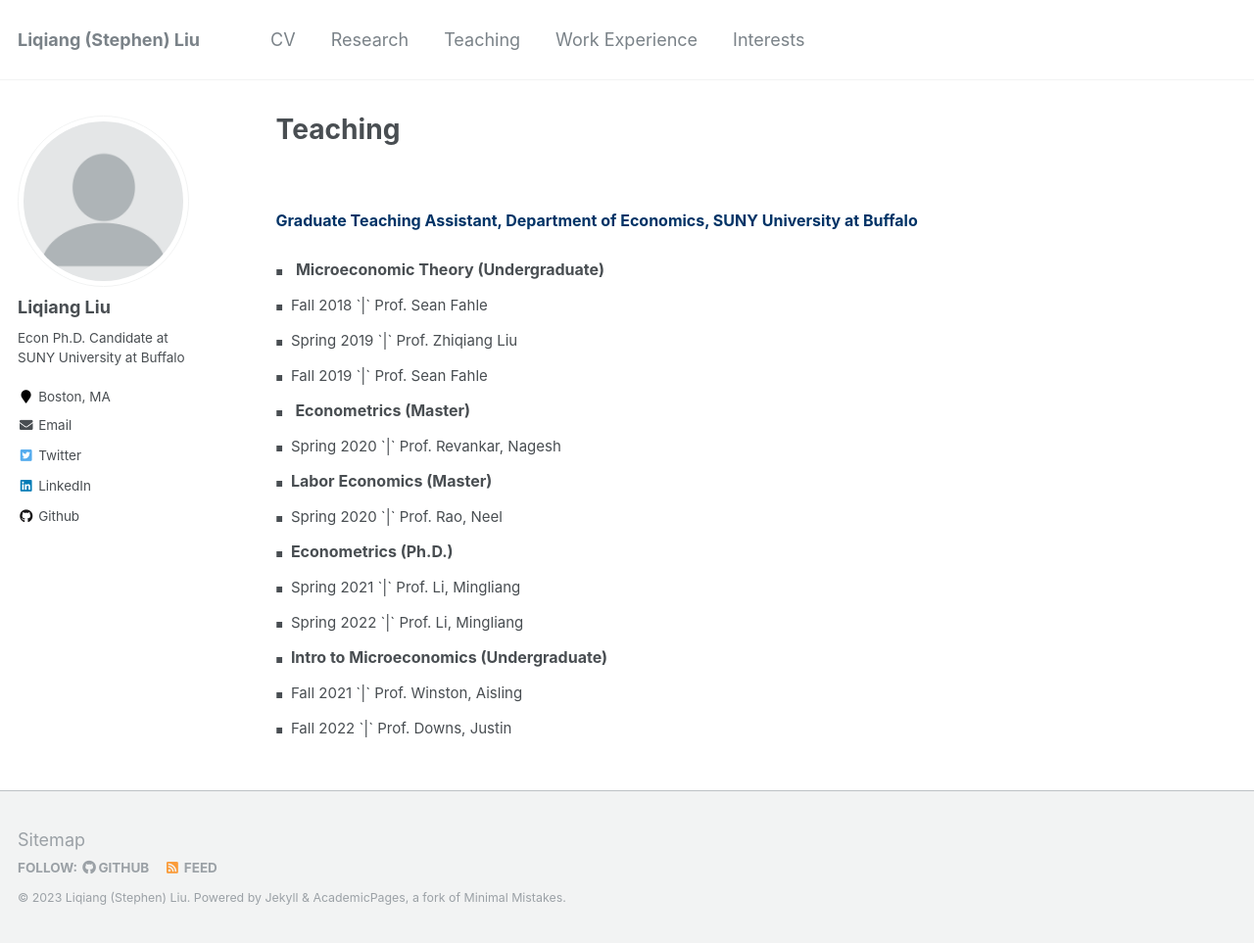
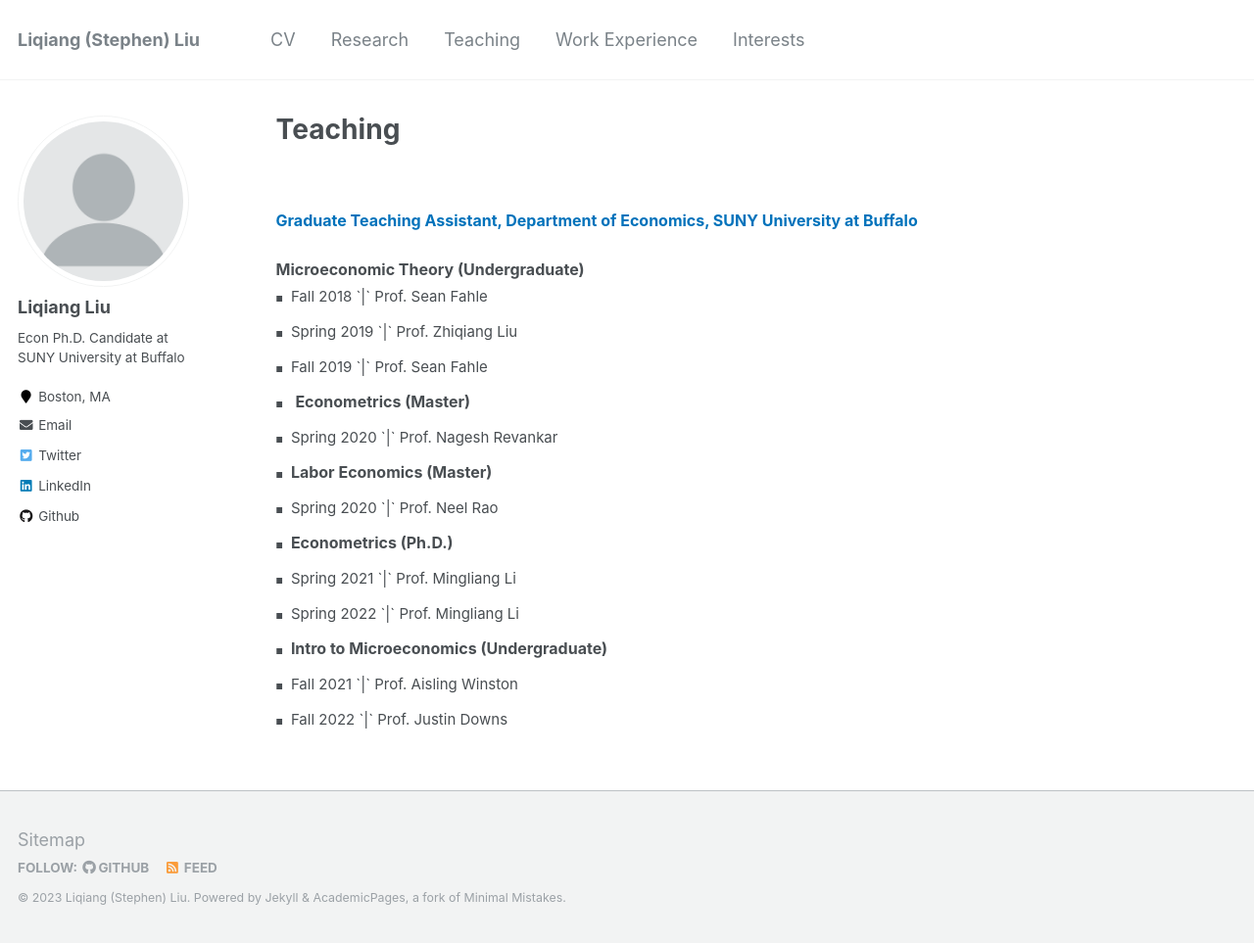
Before and after one commit to Liqiang-Liu/Liqiang-Liu.github.io, a Jekyll site: the page built from _pages/teaching.md, in a window 1280 px wide and 963 px high. Shown: the whole window at 98% size. Built offline with Jekyll 4.4.1, drawn with Linux system fonts in a browser that asks for light colours.

Commit message:
Update teaching.md

```diff
--- a/_pages/teaching.md
+++ b/_pages/teaching.md
@@ -26,7 +26,44 @@ redirect_from:
 <span style="color:white;"> space space space </span>
 
 
-<span style="font-size: 16px;"> <span style="color:#003366;"> **Graduate Teaching Assistant, Department of Economics, SUNY University at Buffalo** </span> </span>
+<span style="font-size: 16px;"> <span style="color:#0072bb;"> **Graduate Teaching Assistant, Department of Economics, SUNY University at Buffalo** </span> </span>
+<ul class="custom-bullet">
+  <span style="font-size: 16px;"><strong>Microeconomic Theory (Undergraduate)</strong></span>
+    <ul class="custom-bullet">
+      <li><span style="font-size: 15px;">Fall   2018 `|` Prof. Sean Fahle</span></li>
+      <li><span style="font-size: 15px;">Spring 2019 `|` Prof. Zhiqiang Liu</span></li>
+      <li><span style="font-size: 15px;">Fall   2019 `|` Prof. Sean Fahle</span></li>
+     </ul>
+
+  <li><span style="font-size: 16px;"> <strong>Econometrics (Master)</strong></span>
+    <ul class="custom-bullet">
+      <li><span style="font-size: 15px;">Spring 2020 `|` Prof. Nagesh Revankar</span></li>
+    </ul>
+  </li>
+  <li><span style="font-size: 16px;"><strong>Labor Economics (Master)</strong></span>
+    <ul class="custom-bullet">
+      <li><span style="font-size: 15px;">Spring 2020 `|` Prof. Neel Rao</span></li>
+    </ul>
+  </li>
+  <li><span style="font-size: 16px;"><strong>Econometrics (Ph.D.)</strong></span>
+    <ul class="custom-bullet">
+      <li><span style="font-size: 15px;">Spring 2021 `|` Prof. Mingliang Li</span></li>
+      <li><span style="font-size: 15px;">Spring 2022 `|` Prof. Mingliang Li</span></li>
+    </ul>
+  </li>
+  <li><span style="font-size: 16px;"><strong>Intro to Microeconomics (Undergraduate)</strong></span>
+    <ul class="custom-bullet">
+      <li><span style="font-size: 15px;">Fall   2021 `|` Prof. Aisling Winston</span></li>
+      <li><span style="font-size: 15px;">Fall   2022 `|` Prof. Justin Downs</span></li>
+    </ul>
+  </li>
+</ul>
+
+
+
+
+<!--
+<span style="font-size: 16px;"> <span style="color:#0072bb;"> **Graduate Teaching Assistant, Department of Economics, SUNY University at Buffalo** </span> </span>
 <ul class="custom-bullet">
   <li> <span style="font-size: 16px;"><strong>Microeconomic Theory (Undergraduate)</strong></span>
     <ul class="custom-bullet">
@@ -58,3 +95,4 @@ redirect_from:
     </ul>
   </li>
 </ul>
+-->
```
